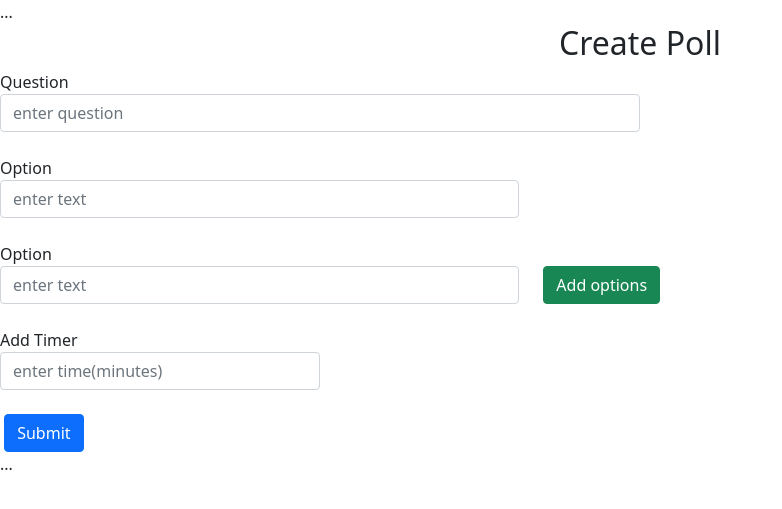
After one commit to vishaluse/getPoll, a Django app: page /create/ in a window 1280 px wide. The commit adds this page. Shown: the top 509 px of the page, without its empty margins (0-782 px from the left). Run offline with Django 3.2, Linux system fonts and the light colour scheme; some libraries are stand-ins or nearby versions.

Commit message:
options working

```diff
--- /dev/null
+++ b/poll/static/poll/create.js
@@ -0,0 +1,28 @@
+var current_option = 0
+
+function addOption() {
+    var element = document.getElementById('add-option')
+    var html = `
+    <div class="row mt-4" id="current-option-${current_option}">
+        <div class="form-group col-md-5">
+            <label >Option </label>
+            <input type="text" required class="form-control"  name="options" placeholder="enter text">
+        </div>
+
+        <div class="form-group col-md-3 ">
+            <button type="button" onclick="removeOption(${current_option})" class="btn btn-danger mt-4" >Remove</button>
+        </div>
+    </div>
+    `
+
+    element.innerHTML += html
+    current_option += 1
+
+
+}
+
+function removeOption(id) {
+    var element = document.getElementById(`current-option-${id}`)
+    element.remove()
+
+}
--- /dev/null
+++ b/poll/templates/poll/create_poll.html
@@ -0,0 +1,73 @@
+{% extends 'poll/base.html' %}
+
+{% load static %}
+
+
+{% block title %}
+create
+{% endblock title %}
+
+{% block scripts %}
+    <script src="{% static '/poll/create.js' %}" defer></script>
+{% endblock scripts %}
+
+
+{% block content %}
+
+
+
+<div class="container">
+    <div class="text-center">
+        <h2>Create Poll</h2>
+    </div>
+</div>
+
+<form method="POST">
+    {% csrf_token %}
+
+    <div class="form-group col-md-6 ">
+        <label> Question </label>
+        <input type="text" required class="form-control"  name="question" placeholder="enter question ">
+    </div>
+
+
+    <div class="row mt-4">
+        <div class="form-group col-md-5">
+            <label >Option</label>
+            <input type="text" required class="form-control"  name="options" placeholder="enter text">
+        </div>
+    </div>
+
+
+    <div class="row mt-4">
+        <div class="form-group col-md-5">
+            <label >Option</label>
+            <input type="text" required class="form-control"  name="options" placeholder="enter text">
+        </div>
+
+        <div class="form-group col-md-3 ">
+            <button type="button" onclick="addOption()" class="btn btn-success mt-4" >Add options</button>
+        </div>
+    </div>
+
+    <div class="row" id="add-option"></div>
+
+    <br>
+
+    <div class="form-group col-md-3">
+        <label >Add Timer</label>
+        <input type="text" required class="form-control" name="timer" placeholder="enter time(minutes)">
+    </div>
+
+    <br>
+
+    &nbsp;<button class="btn btn-primary" >Submit</button>
+</form>
+
+
+
+
+
+
+
+{% endblock %}
--- a/poll/templates/poll/poll_page.html
+++ b/poll/templates/poll/poll_page.html
@@ -30,12 +30,6 @@ poll page
 
 
 
-
-
-
-
-
-
 <form id="option-form" class="mt-3 mb-3">
     {% csrf_token %}
 
--- a/poll/urls.py
+++ b/poll/urls.py
@@ -6,8 +6,8 @@ urlpatterns = [
     path('<int:pk>', views.singlePollDetail, name='poll-detail'),
     path('<int:pk>/data', views.poll_data_view, name='poll-data-view'),
     path('<int:pk>/save', views.save_poll_data, name='save-poll-view'),
-    path('<int:pk>/result', views.option_count_data, name='option-count-data')
-
+    path('<int:pk>/result', views.option_count_data, name='option-count-data'),
+    path('create/', views.create_poll, name='create')
 
 
 
--- a/poll/views.py
+++ b/poll/views.py
@@ -1,4 +1,5 @@
 from django.contrib.auth.forms import UserCreationForm
+from django.http.response import HttpResponse
 from django.views.generic import ListView
 from django.shortcuts import render
 import json
@@ -13,7 +14,6 @@ class PollListView(ListView):
 
 def singlePollDetail(request, pk):
     poll = Poll.objects.get(pk=pk)
-    print(poll)
     image = poll.get_image()
     return render(request, 'poll/poll_page.html', {'poll': poll, 'image': image})
 
@@ -67,10 +67,13 @@ def option_count_data(request,pk):
     return render(request, 'poll/result.html', context)
 
 
-# we will see a instruction about when this poll is going to be closed
-# after certain time, we can manually do is_active of object as false
-# this will give us the result, as the poll is closed , it will be
-# mention on that specific url.
+def create_poll(request):
+    if request.method == "POST":
+        question = request.POST.get('question')
+        options  = request.POST.getlist('options')
+        time = request.POST.get('timer')
+        poll = Poll.objects.create(question=question, no_of_option=len(options), time=time, user=request.user)
+        for option in options:
+            Option.objects.create(text=option, poll=poll)
 
-# I need a dynamic timer which can show the up to date time
-# then we can perform above operations
+    return render(request, 'poll/create_poll.html')
```
Also changed, not shown: poll/static/poll/detail.js (+0 -31 lines), poll/templates/poll/polls.html (deleted, +0 -11 lines), db.sqlite3, poll/templates/poll/base.html (line endings or trailing spaces).
